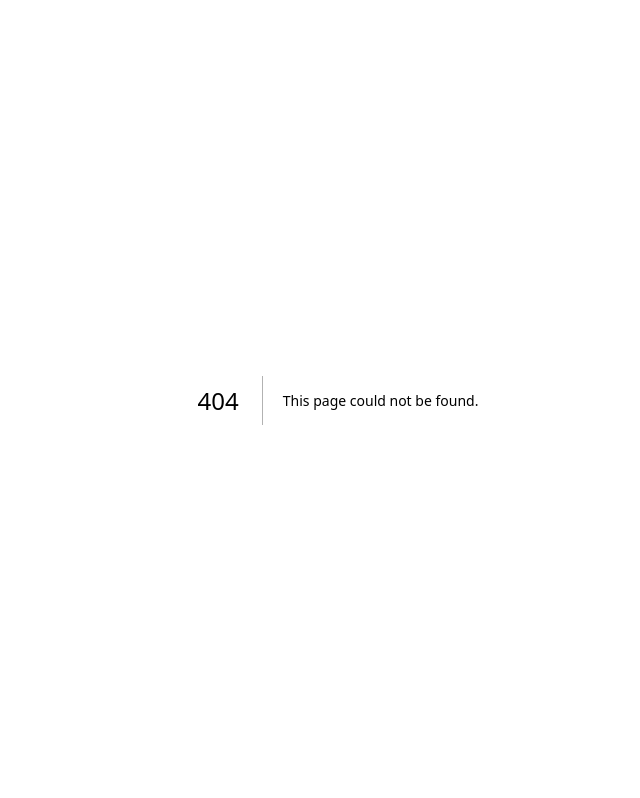
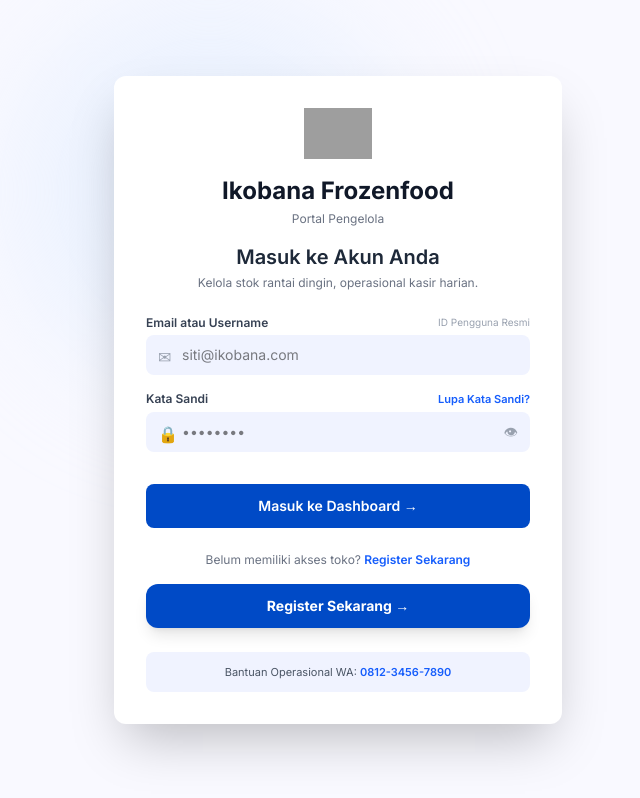
Before and after one commit to nagatacahya/pbl-framework-frontend, a Next.js app: page /login in a window 1280 px wide. Before the commit this address had no page. Shown: the whole page, without its empty margins (302-942 px from the left). Built offline with nearby package versions, Linux system fonts and the light colour scheme; no server answers; grey boxes are pictures that could not be loaded.

Commit message:
Create page.tsx

```diff
--- /dev/null
+++ b/app/login/page.tsx
@@ -0,0 +1,160 @@
+// app/login/page.tsx
+"use client";
+
+import { useState } from "react";
+import { useRouter } from "next/navigation";
+import Link from "next/link";
+import Image from "next/image";
+import { tokenStorage } from "@/lib/api";
+
+export default function LoginPage() {
+  const router = useRouter();
+  const [identifier, setIdentifier] = useState("");
+  const [password, setPassword] = useState("");
+  const [showPassword, setShowPassword] = useState(false);
+  const [isLoading, setIsLoading] = useState(false);
+
+  // State untuk Pop-up Error
+  const [errorModal, setErrorModal] = useState(false);
+
+  const handleLogin = async (e: React.FormEvent) => {
+    e.preventDefault();
+    setIsLoading(true);
+    setErrorModal(false);
+
+    try {
+      const res = await fetch(`${process.env.NEXT_PUBLIC_API_URL}/auth/login`, {
+        method: "POST",
+        headers: { "Content-Type": "application/json" },
+        body: JSON.stringify({ identifier, password }),
+      });
+
+      const json = await res.json();
+
+      if (res.ok && json.success) {
+        // Simpan token & user
+        tokenStorage.save(json.data.token, json.data.user);
+        router.push("/dashboard");
+      } else {
+        // Tampilkan pop up error (Poin 1)
+        setErrorModal(true);
+      }
+    } catch (err) {
+      setErrorModal(true);
+    } finally {
+      setIsLoading(false);
+    }
+  };
+
+  return (
+    <div className="min-h-screen bg-[#F9F9FF] flex flex-col justify-center items-center p-4 relative overflow-hidden">
+      {/* Dekorasi Background */}
+      <div className="absolute top-0 left-1/4 w-96 h-96 bg-blue-100 rounded-full blur-3xl opacity-50"></div>
+
+      <div className="bg-white p-8 rounded-xl shadow-2xl w-full max-w-md z-10">
+        <div className="flex flex-col items-center mb-6">
+          <Image src="/images/logo-square.png" alt="Logo" width={68} height={68} className="mb-4" />
+          <h1 className="text-2xl font-bold text-gray-900">Ikobana Frozenfood</h1>
+          <p className="text-xs text-gray-500 mt-1">Portal Pengelola</p>
+          <h2 className="text-xl font-semibold text-gray-800 mt-4">Masuk ke Akun Anda</h2>
+          <p className="text-xs text-gray-500 text-center mt-1">Kelola stok rantai dingin, operasional kasir harian.</p>
+        </div>
+
+        <form onSubmit={handleLogin} className="space-y-4">
+          <div>
+            <div className="flex justify-between">
+              <label className="text-xs font-semibold text-gray-700">Email atau Username</label>
+              <span className="text-[10px] text-gray-400">ID Pengguna Resmi</span>
+            </div>
+            <div className="relative mt-1">
+              <span className="absolute left-3 top-2.5 text-gray-400">✉</span>
+              <input
+                type="text"
+                required
+                className="w-full bg-[#F0F3FF] text-sm rounded-lg pl-9 pr-3 py-2.5 focus:outline-none focus:ring-2 focus:ring-blue-500"
+                placeholder="siti@ikobana.com"
+                value={identifier}
+                onChange={(e) => setIdentifier(e.target.value)}
+              />
+            </div>
+          </div>
+
+          <div>
+            <div className="flex justify-between">
+              <label className="text-xs font-semibold text-gray-700">Kata Sandi</label>
+              <Link href="#" className="text-[11px] text-blue-600 font-semibold">Lupa Kata Sandi?</Link>
+            </div>
+            <div className="relative mt-1">
+              <span className="absolute left-3 top-2.5 text-gray-400">🔒</span>
+              <input
+                type={showPassword ? "text" : "password"}
+                required
+                className="w-full bg-[#F0F3FF] text-sm rounded-lg pl-9 pr-10 py-2.5 focus:outline-none focus:ring-2 focus:ring-blue-500"
+                placeholder="••••••••"
+                value={password}
+                onChange={(e) => setPassword(e.target.value)}
+              />
+              <button
+                type="button"
+                onClick={() => setShowPassword(!showPassword)}
+                className="absolute right-3 top-2.5 text-gray-400 text-sm"
+              >
+                👁
+              </button>
+            </div>
+          </div>
+
+          <button
+            type="submit"
+            disabled={isLoading}
+            className="w-full bg-[#004AC6] text-white font-semibold text-sm py-3 rounded-lg hover:bg-blue-700 transition mt-4"
+          >
+            {isLoading ? "Memproses..." : "Masuk ke Dashboard →"}
+          </button>
+        </form>
+
+        <div className="mt-6 flex flex-col items-center gap-4">
+          <p className="text-xs text-gray-500">
+            Belum memiliki akses toko?{" "}
+            <Link href="/register" className="text-blue-600 font-semibold">
+              Register Sekarang
+            </Link>
+          </p>
+          <Link href="/register" className="w-full text-center bg-[#004AC6] text-white font-bold text-sm py-3 rounded-xl shadow-lg hover:bg-blue-700 transition">
+            Register Sekarang →
+          </Link>
+          <div className="w-full bg-[#F0F3FF] p-3 rounded-lg text-center mt-2">
+            <p className="text-[11px] text-gray-600">
+              Bantuan Operasional WA: <span className="text-blue-600 font-semibold">0812-3456-7890</span>
+            </p>
+          </div>
+        </div>
+      </div>
+
+      {/* Pop-up Error (Poin 1) */}
+      {errorModal && (
+        <div className="fixed inset-0 z-50 flex items-center justify-center bg-black/40 backdrop-blur-sm">
+          <div className="bg-white rounded-[20px] shadow-2xl p-6 w-[338px] flex flex-col items-center text-center animate-fade-in">
+            <div className="w-16 h-16 bg-red-100 rounded-full flex items-center justify-center mb-4">
+              <div className="w-12 h-12 bg-red-600 rounded-full flex items-center justify-center text-white text-2xl font-bold">!</div>
+            </div>
+            <h2 className="text-lg font-bold text-gray-900 mb-2">Email atau Password Salah</h2>
+            <p className="text-[13px] text-gray-500 mb-4 leading-relaxed">
+              Email atau password yang kamu masukkan tidak sesuai. Silakan periksa kembali dan coba lagi.
+            </p>
+            <div className="w-full bg-red-50 border border-red-100 text-red-600 text-xs font-semibold py-2 rounded-lg mb-6">
+              ● Periksa penulisan huruf besar/kecil
+            </div>
+            <button
+              onClick={() => setErrorModal(false)}
+              className="w-full bg-[#0066FF] text-white font-semibold py-3 rounded-xl hover:bg-blue-700 transition"
+            >
+              Coba Lagi
+            </button>
+            <button className="mt-4 text-blue-600 text-[13px] font-semibold">Lupa Password?</button>
+          </div>
+        </div>
+      )}
+    </div>
+  );
+}
```
